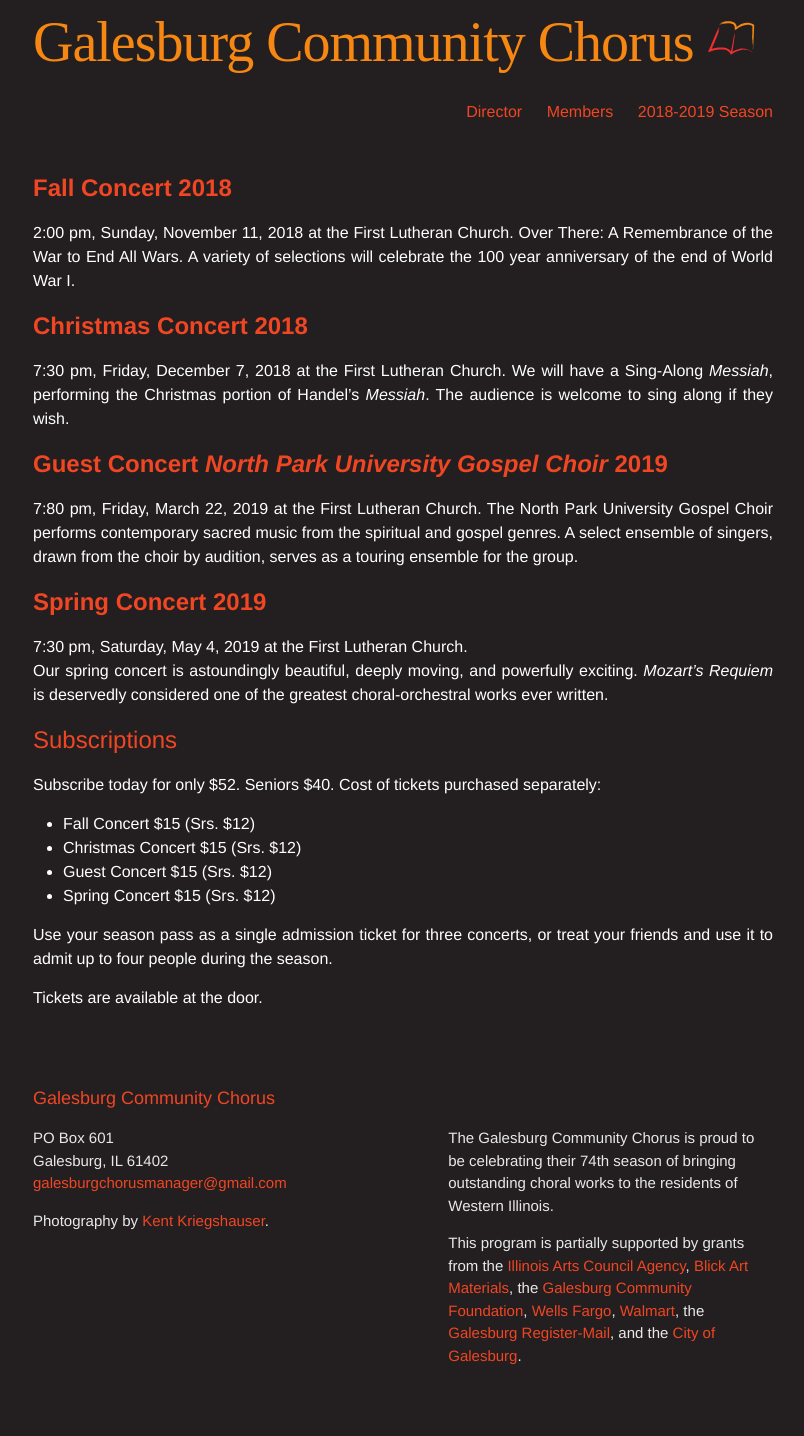
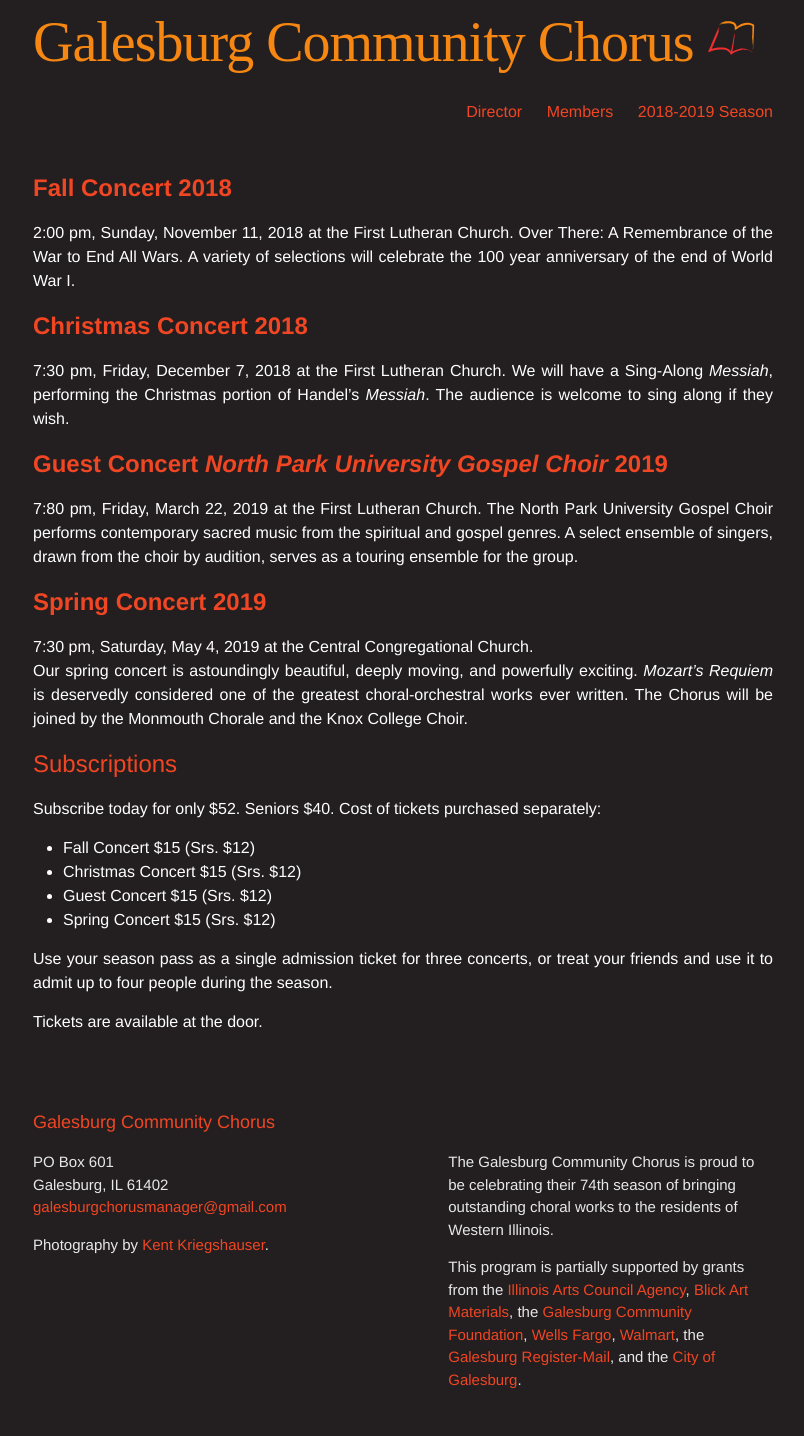
Before and after one commit to galesburgchorus/galesburgchorus.github.io, a Jekyll site: the page built from season.md, in a window 1280 px wide. Shown: the whole page, without its empty margins (237-1041 px from the left). Built offline with Jekyll 4.4.1, drawn with Linux system fonts in a browser that asks for light colours; some web fonts are replaced; before the commit the page ends 1412 px from its top, so only the background shows below that.

Commit message:
Update season.md

```diff
--- a/season.md
+++ b/season.md
@@ -33,10 +33,10 @@ The North Park University Gospel Choir performs contemporary sacred music from t
 
 
 ## **Spring Concert 2019**
-7:30 pm, Saturday, May 4, 2019 at the First Lutheran Church.
+7:30 pm, Saturday, May 4, 2019 at the Central Congregational Church.
 Our spring concert is astoundingly beautiful, deeply moving, and powerfully exciting.
 _Mozart’s Requiem_ is deservedly considered one of the greatest
-choral-orchestral works ever written.
+choral-orchestral works ever written. The Chorus will be joined by the Monmouth Chorale and the Knox College Choir.
 
 
 
```
